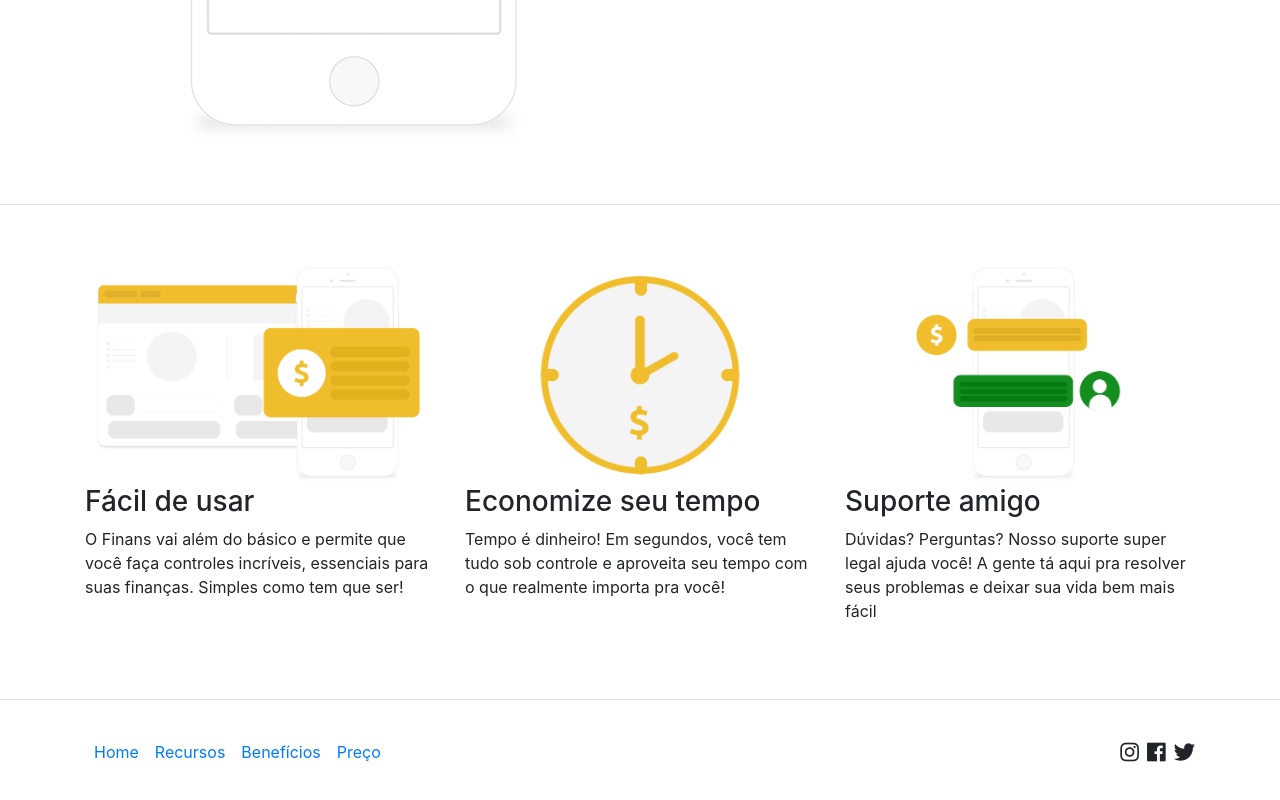
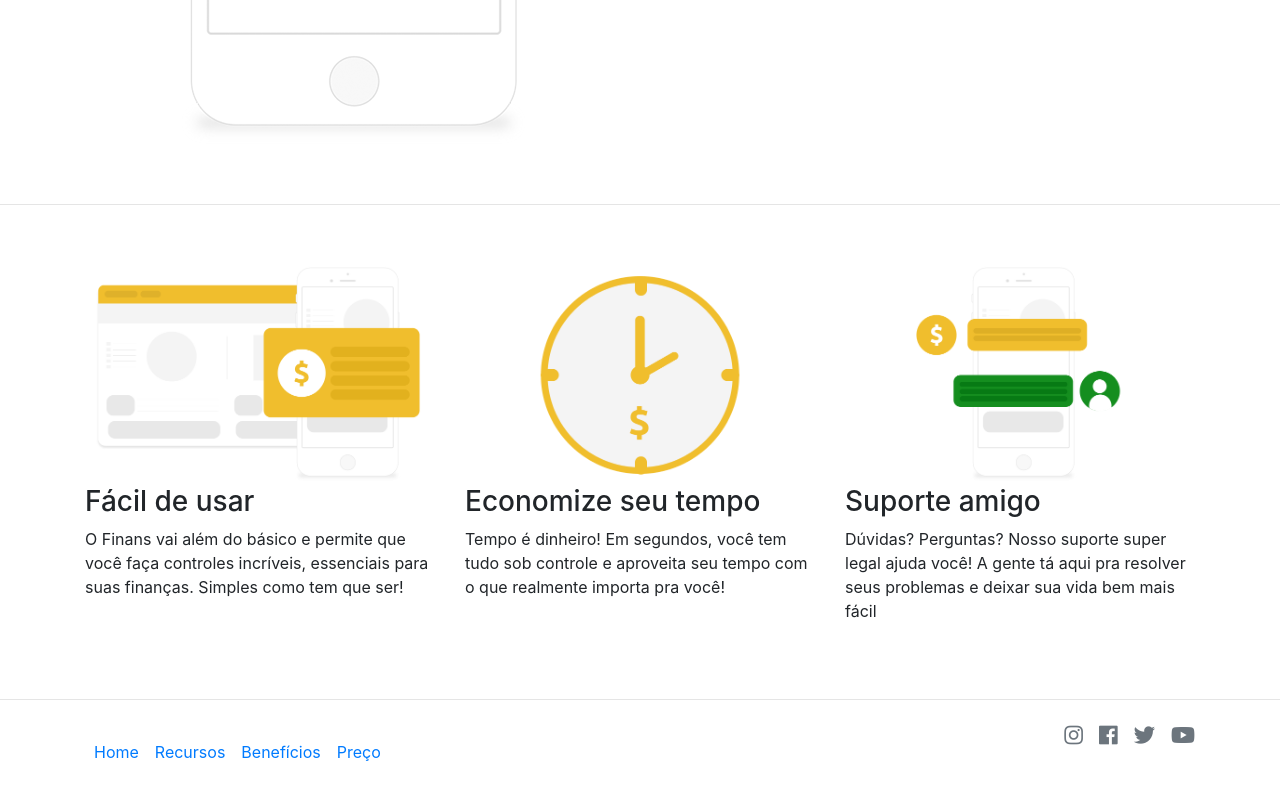
Before and after one commit to jarad1/finans, a plain HTML site: page index.html in a window 1280 px wide. Shown: the part 1649-2449 px from the top of the page. Drawn offline with nearby package versions, Linux system fonts and the light colour scheme.

Commit message:
finish-layout

```diff
--- a/css/style.css
+++ b/css/style.css
@@ -6,3 +6,7 @@
     padding: 60px 0;
     border-bottom: 1px solid #e5e5e5;
 }
+
+footer p a {
+    margin: 5px 15px;
+}
--- a/index.html
+++ b/index.html
@@ -183,9 +183,18 @@
                         </nav>
 
                     <div class="col-md-4 d-flex justify-content-end">
-                        <i class="fab fa-instagram align-self-center mr-2 fa-lg"></i>
-                        <i class="fab fa-facebook align-self-center mr-2 fa-lg"></i>
-                        <i class="fab fa-twitter align-self-center fa-lg"></i>
+                        <a class="text-secondary" href="">
+                            <i class="fab fa-instagram fa-lg"></i>
+                        </a>
+                        <a class="text-secondary ml-3" href="">
+                            <i class="fab fa-facebook fa-lg"></i>
+                        </a>
+                        <a class="text-secondary ml-3" href="">
+                            <i class="fab fa-twitter fa-lg"></i>
+                        </a>
+                        <a class="text-secondary ml-3" href="">
+                            <i class="fab fa-youtube fa-lg"></i>
+                        </a>
                     </div>
                 </div>
 
```
